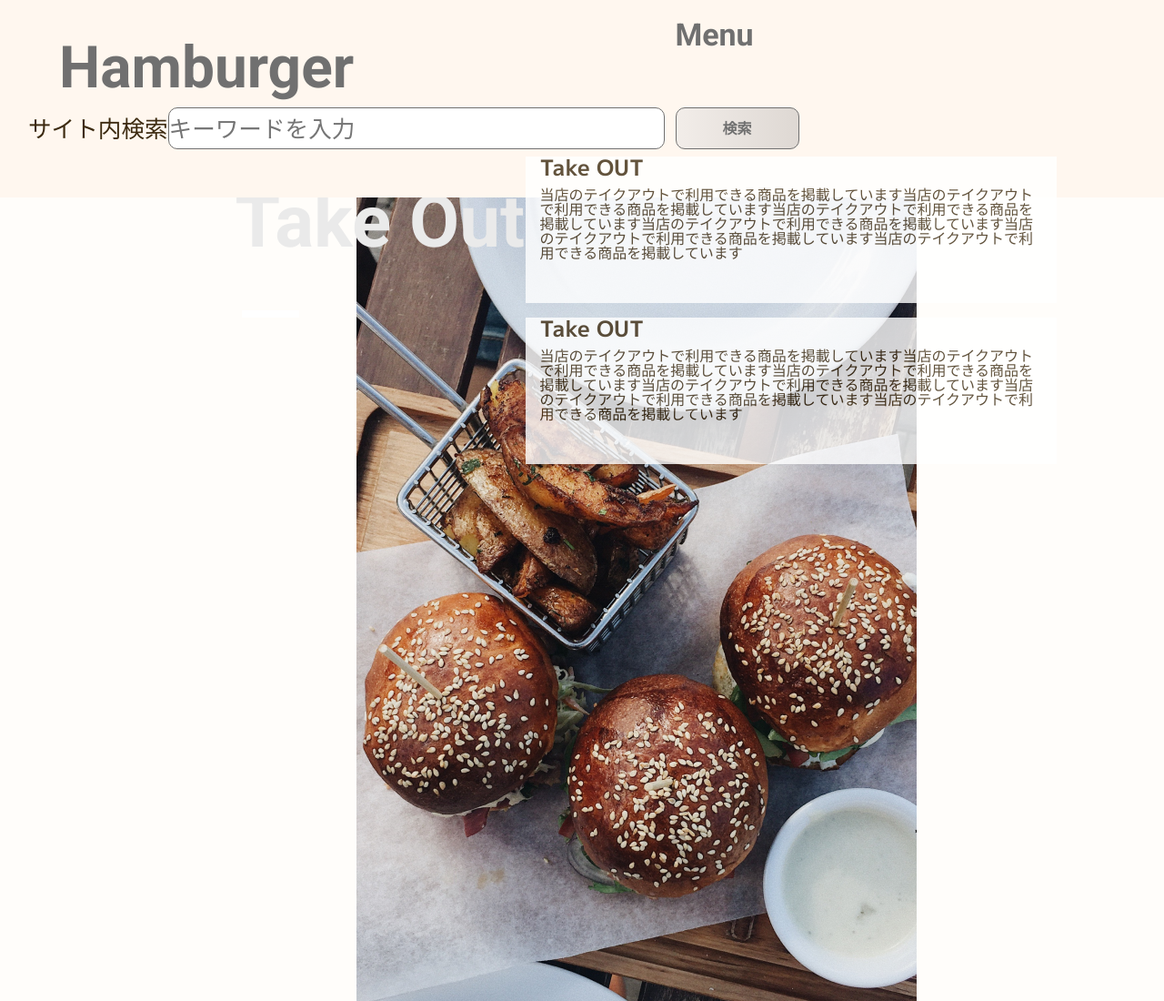
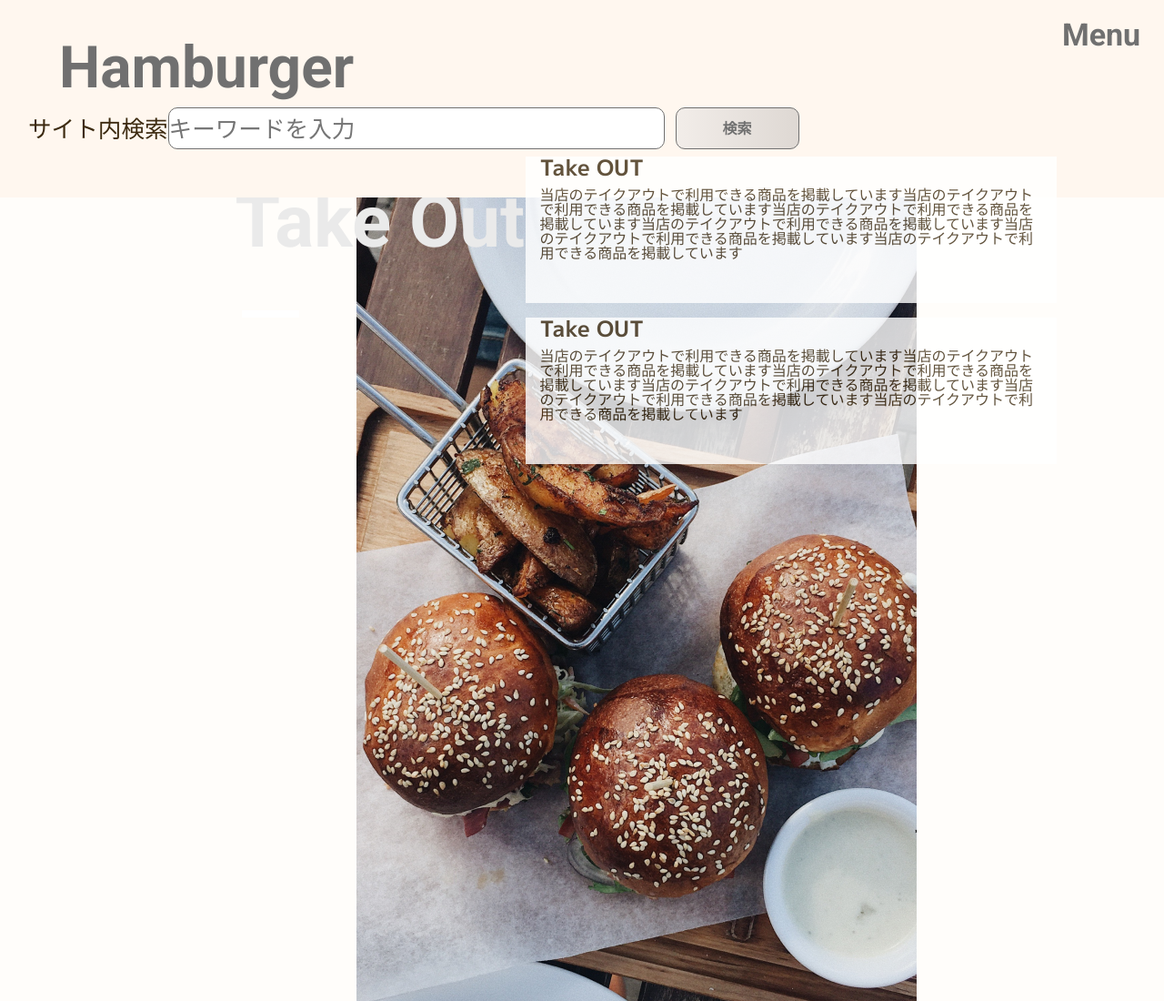
Before and after one commit to step07201985/BurgerGallery, a plain HTML site: page index.html in a window 1280 px wide. Shown: the top 1100 px of the page at 91% size. Drawn offline with nearby package versions, Linux system fonts and the light colour scheme; some packages are replaced by stand-ins of ours; a web font is replaced by a local one.

Commit message:
Update CSS styles and source map for improved layout and typography
- Adjusted various CSS properties in style.min.css for better responsiveness and visual consistency across different screen sizes.
- Updated the source map file style.min.css.map to reflect changes in the CSS structure and maintain accurate mapping for debugging.

```diff
--- a/css/style.css
+++ b/css/style.css
@@ -310,7 +310,7 @@ li {
   height: 23px;
   position: fixed;
   top: 8px;
-  left: 316px;
+  right: 8px;
 }
 @media (min-width: 768px) {
   .c-menu-button {
```
Also changed, not shown: css/style.min.css, 2 other files.
